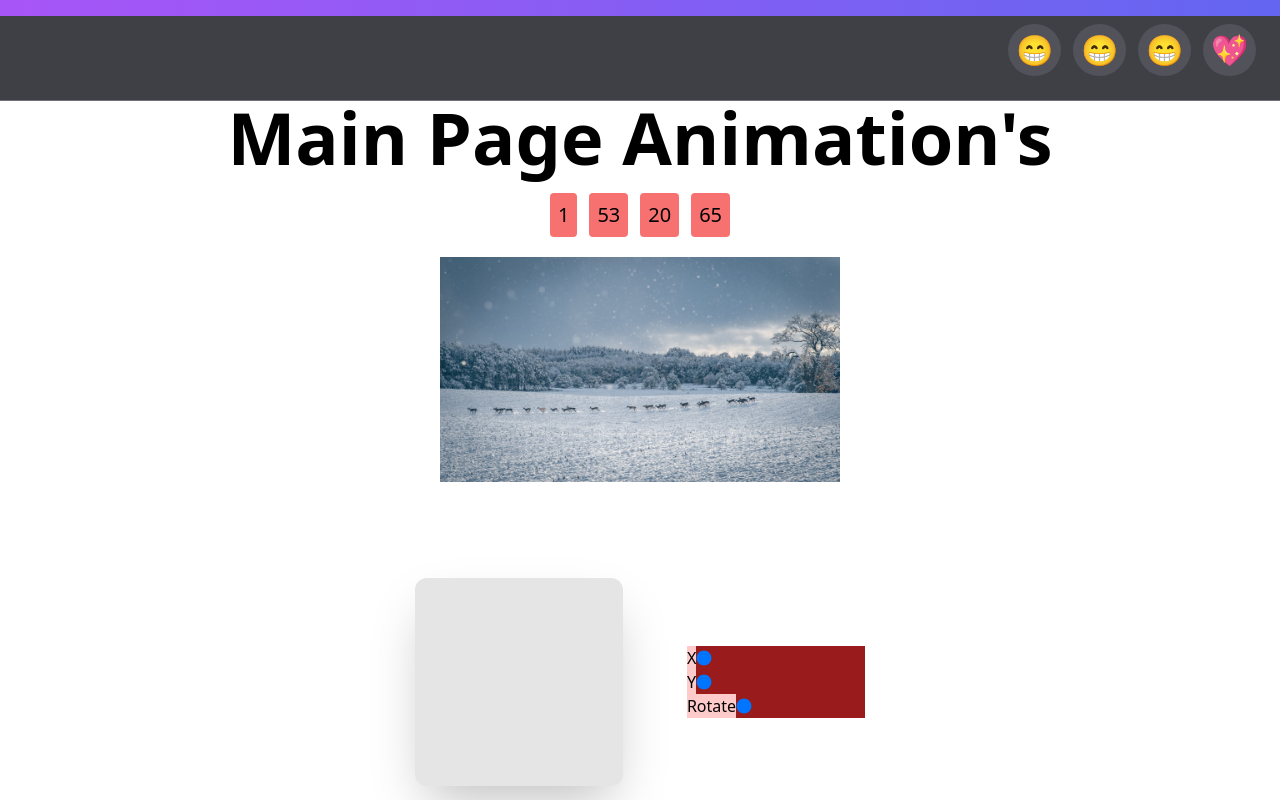
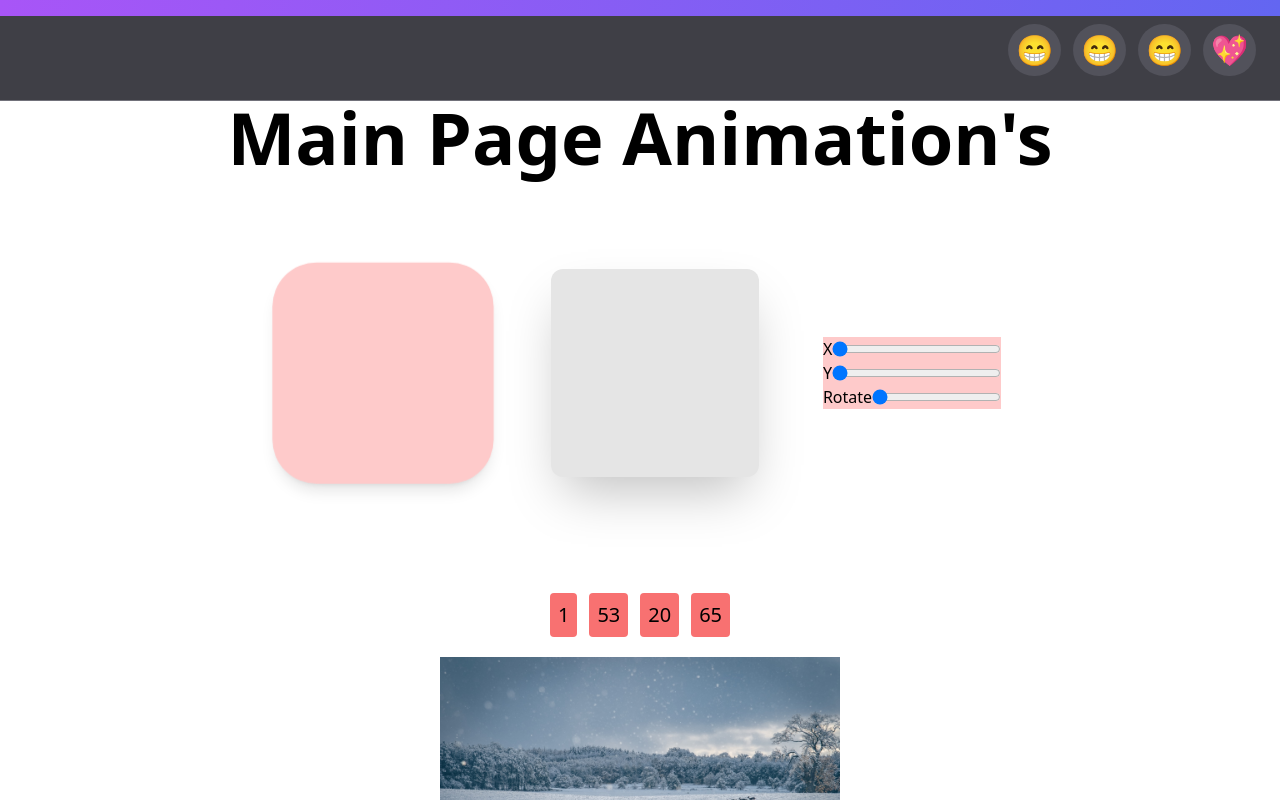
Before and after one commit to Danishsjjd/framer-motion-animations, a React (Vite) app: page / in a window 1280 px wide. Shown: the top 800 px of the page. Built offline with nearby package versions, Linux system fonts and the light colour scheme.

Commit message:
fix: checkbox, pointer

```diff
--- a/src/components/Checkbox.tsx
+++ b/src/components/Checkbox.tsx
@@ -1,4 +1,4 @@
-import { useState } from "react";
+import { Dispatch, SetStateAction, useState } from "react";
 import { motion, useMotionValue, useTransform } from "framer-motion";
 
 const tickVariants = {
@@ -14,8 +14,12 @@ const boxVariants = {
   unchecked: { stroke: "#ddd", strokeWidth: 50 },
 };
 
-export const Checkbox = () => {
-  const [isChecked, setIsChecked] = useState(false);
+interface Props {
+  isChecked: boolean;
+  setIsChecked: Dispatch<SetStateAction<boolean>>;
+}
+
+export const Checkbox = ({ isChecked, setIsChecked }: Props) => {
   const pathLength = useMotionValue(0);
   const opacity = useTransform(pathLength, [0.05, 0.15], [0, 1]);
 
--- /dev/null
+++ b/src/components/Pointer.tsx
@@ -0,0 +1,25 @@
+import { motion } from "framer-motion";
+import { useRef } from "react";
+
+import { useFollowPointer } from "../hooks/useFollowPointer";
+
+const Pointer = () => {
+  const ref = useRef(null);
+  const { x, y } = useFollowPointer(ref);
+
+  return (
+    <motion.div
+      ref={ref}
+      className="pointer-events-none fixed h-4 w-4 rounded-full bg-emerald-700"
+      animate={{ x, y }}
+      transition={{
+        type: "spring",
+        damping: 3,
+        stiffness: 50,
+        restDelta: 0.001,
+      }}
+    />
+  );
+};
+
+export default Pointer;
--- a/src/components/Range.tsx
+++ b/src/components/Range.tsx
@@ -1,31 +1,35 @@
-import { Dispatch, ReactNode, SetStateAction } from "react";
+import { MotionValue, animate } from "framer-motion";
+import { ChangeEventHandler, ReactNode, useState } from "react";
 
 type RangeProps = {
-  setRange: Dispatch<SetStateAction<number>>;
+  // setRange: Dispatch<SetStateAction<number>>;
   children: ReactNode;
-  range: number;
+  range: MotionValue;
+  animate: string;
 };
 
-function Range({ children, setRange, range }: RangeProps) {
+function Range({ children, range, animate: animateThisProperty }: RangeProps) {
+  const [localRange, setLocalRange] = useState(() => range.get());
+
+  range.onChange((e) => {
+    setLocalRange(e);
+  });
+
+  const onChangeHandler: ChangeEventHandler<HTMLInputElement> = (e) => {
+    animate(range, parseInt(e.target.value), {
+      duration: 0.5,
+    });
+  };
+
   return (
-    <label
-      htmlFor="customRange1"
-      className=" flex items-center justify-center bg-red-200"
-    >
+    <label className=" flex items-center justify-center bg-red-200">
       <span>{children}</span>
 
       <input
         type="range"
-        className="
-      h-6
-      w-full
-      appearance-none
-      bg-red-800
-      p-0
-    "
-        id="customRange1"
-        onChange={(e) => setRange(parseInt(e.target.value))}
-        value={range}
+        className="h-6 w-full"
+        onChange={onChangeHandler}
+        value={localRange}
       />
     </label>
   );
--- a/src/components/Transition.tsx
+++ b/src/components/Transition.tsx
@@ -1,26 +1,17 @@
-import { motion } from "framer-motion";
-import { useRef } from "react";
+import { useState } from "react";
 
-import { useFollowPointer } from "../hooks/useFollowPointer";
+import { Checkbox } from "./Checkbox";
+import Pointer from "./Pointer";
 
 const Transition = () => {
-  const ref = useRef(null);
-  const { x, y } = useFollowPointer(ref);
+  const [showPointer, setShowPointer] = useState(false);
+
   return (
     <>
       <h3 className="text-4xl font-bold">Transition</h3>
       <p>This spring cursor is made up with framer motion</p>
-      <motion.div
-        ref={ref}
-        className="pointer-events-none fixed h-4 w-4 rounded-full bg-emerald-700"
-        animate={{ x, y }}
-        transition={{
-          type: "spring",
-          damping: 3,
-          stiffness: 50,
-          restDelta: 0.001,
-        }}
-      />
+      <Checkbox isChecked={showPointer} setIsChecked={setShowPointer} />
+      {showPointer && <Pointer />}
     </>
   );
 };
--- a/src/layout/Header.tsx
+++ b/src/layout/Header.tsx
@@ -93,9 +93,8 @@ const DropDownMenu = () => {
             }}
           >
             <ul className="w-full">
-              <DropDownItem>👤 My Profile</DropDownItem>
               <DropDownItem onClick={() => setActiveMenu("settings")}>
-                🪐 Setting
+                🪐 click
               </DropDownItem>
             </ul>
           </motion.div>
--- a/src/pages/Home.tsx
+++ b/src/pages/Home.tsx
@@ -1,4 +1,5 @@
 import { motion } from "framer-motion";
+import { useState } from "react";
 import { Link } from "react-router-dom";
 
 import { Checkbox } from "../components/Checkbox";
@@ -11,39 +12,52 @@ import Overview from "../sections/Overview";
 import Scroll from "../sections/Scroll";
 
 const Home = () => {
+  const [isChecked, setIsChecked] = useState(false);
   return (
     <motion.div exit={{}}>
       <Header />
-      <h1 className="text-center text-7xl font-bold">Main Page Animation's</h1>
+      <h1 className="pointer-events-none text-center text-7xl font-bold">
+        Main Page Animation's
+      </h1>
       <MainPage />
 
       <div className="flex flex-col items-center gap-3">
-        <h1 className="text-center text-7xl font-bold">Examples</h1>
-        <Checkbox />
+        <h1 className="pointer-events-none text-center text-7xl font-bold">
+          Examples
+        </h1>
+        <Checkbox isChecked={isChecked} setIsChecked={setIsChecked} />
         <PageTransition />
-        <Link to={"/transition"} className="link">
+        <Link to={"/transition"} className="link text-3xl">
           transition
         </Link>
       </div>
 
       <div>
-        <h1 className="text-center text-7xl font-bold">Animations</h1>
+        <h1 className="pointer-events-none text-center text-7xl font-bold">
+          Animations
+        </h1>
         <Overview />
         <Layout />
       </div>
 
       <div>
-        <h3 className="text-center text-4xl font-bold">Gestures</h3>
+        <h3 className="pointer-events-none text-center text-4xl font-bold">
+          Gestures
+        </h3>
         <p>
           in Gestures, we have while&#123;hover, focus, inView, Tap, darg,
           pan&#125;
         </p>
       </div>
 
-      <h3 className="text-center text-4xl font-bold">Scroll</h3>
+      <h3 className="pointer-events-none text-center text-4xl font-bold">
+        Scroll
+      </h3>
       <Scroll />
 
-      <h3 className="text-center text-4xl font-bold">Transition</h3>
+      <h3 className="pointer-events-none text-center text-4xl font-bold">
+        Transition
+      </h3>
       <Transition />
     </motion.div>
   );
--- a/src/sections/Introduction.tsx
+++ b/src/sections/Introduction.tsx
@@ -1,5 +1,4 @@
-import { useState } from "react";
-import { motion } from "framer-motion";
+import { motion, useMotionValue } from "framer-motion";
 import Range from "../components/Range";
 
 const variants = {
@@ -8,53 +7,52 @@ const variants = {
 };
 
 const Introduction = () => {
-  const [x, setX] = useState(0);
-  const [y, setY] = useState(0);
-  const [rotate, setRotate] = useState(0);
+  const y = useMotionValue(0);
+  const x = useMotionValue(0);
+  const rotate = useMotionValue(0);
 
   return (
     <>
       <div className="flex min-h-[50vh] w-screen items-center justify-center gap-16">
         <motion.div
+          animate={{
+            scale: [1, 1.2, 1.2, 1, 1],
+            rotate: [0, 0, 270, 270, 0],
+            borderRadius: ["20%", "20%", "50%", "50%", "20%"],
+          }}
+          transition={{
+            duration: 2,
+            ease: "easeInOut",
+            times: [0, 0.2, 0.5, 0.8, 1],
+            repeat: Infinity,
+            repeatDelay: 1,
+          }}
+          className="relative h-52 w-52 rounded-xl bg-red-200 shadow-lg"
+        ></motion.div>
+
+        <motion.div
           className="relative h-52 w-52 rounded-xl bg-neutral-200 shadow-2xl"
-          // ! first
           variants={variants}
-          animate={{ x, y, rotate }}
-          // ! drag example work with both
-          // whileHover={"whileHover"}
-          // whileTap={"whileTap"}
-          // drag="x"
-          // dragConstraints={{ left: -100, right: 100 }}
-          // onDrag={(event, info) => {
-          //   // setX(info.point.x);
-          //   // setY(info.point.y);
-          //   console.log("top", event.view?.top);
-          //   console.log("info.point", info.point);
-          // }}
-          // ! second
-          // animate={{
-          //   scale: [1, 2, 2, 1, 1],
-          //   rotate: [0, 0, 270, 270, 0],
-          //   borderRadius: ["20%", "20%", "50%", "50%", "20%"],
-          // }}
-          // transition={{
-          //   duration: 2,
-          //   ease: "easeInOut",
-          //   times: [0, 0.2, 0.5, 0.8, 1],
-          //   repeat: Infinity,
-          //   repeatDelay: 1,
-          // }}
+          whileTap="whileTap"
+          whileHover="whileHover"
+          style={{ x, y, rotate }}
+          drag={true}
+          dragConstraints={{ top: 0, left: 0, right: 0, bottom: 0 }}
+          onDrag={(event, info) => {
+            console.log("top", event.view?.top);
+            console.log("info.point", info.point);
+          }}
         ></motion.div>
 
         <div className="">
           <div>
-            <Range range={x} setRange={setX}>
+            <Range range={x} animate="x">
               X
             </Range>
-            <Range range={y} setRange={setY}>
+            <Range range={y} animate="y">
               Y
             </Range>
-            <Range range={rotate} setRange={setRotate}>
+            <Range range={rotate} animate="rotate">
               Rotate
             </Range>
           </div>
--- a/src/sections/LayoutAnimation.tsx
+++ b/src/sections/LayoutAnimation.tsx
@@ -7,7 +7,7 @@ import Todo from "../components/Todo";
 const LayoutAnimation = () => {
   return (
     <>
-      <h3 className="text-4xl font-bold">Layout</h3>
+      <h3 className="text-center text-4xl font-bold">Layout</h3>
       <Switch />
       <Todo />
       <LayoutGroup>
--- a/src/sections/MainPage.tsx
+++ b/src/sections/MainPage.tsx
@@ -10,6 +10,7 @@ const MainPage = () => {
 
   return (
     <>
+      <Introduction />
       <SmallCards />
       <motion.img
         alt="product"
@@ -19,7 +20,6 @@ const MainPage = () => {
         className="mx-auto cursor-pointer"
         onClick={() => navigate("/product")}
       />
-      <Introduction />
     </>
   );
 };
--- a/src/sections/Overview.tsx
+++ b/src/sections/Overview.tsx
@@ -4,7 +4,7 @@ import PresenceState from "../components/PresenceState";
 const Overview = () => {
   return (
     <>
-      <h3 className="text-4xl font-bold">Overview</h3>
+      <h3 className="text-center text-4xl font-bold">Overview</h3>
       <PresenceState />
       <Menu />
     </>
```
